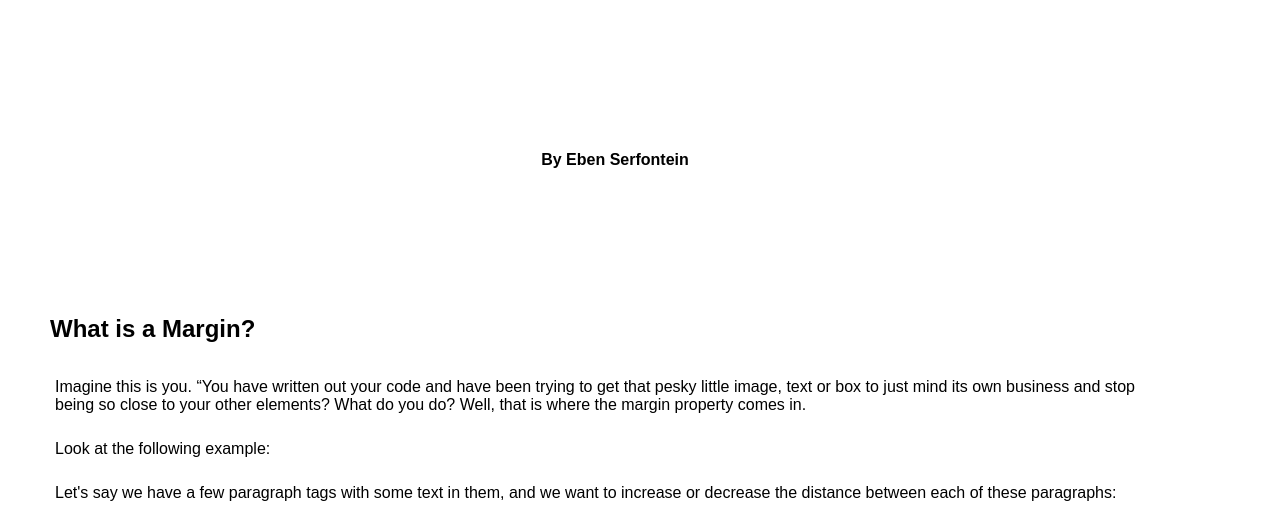
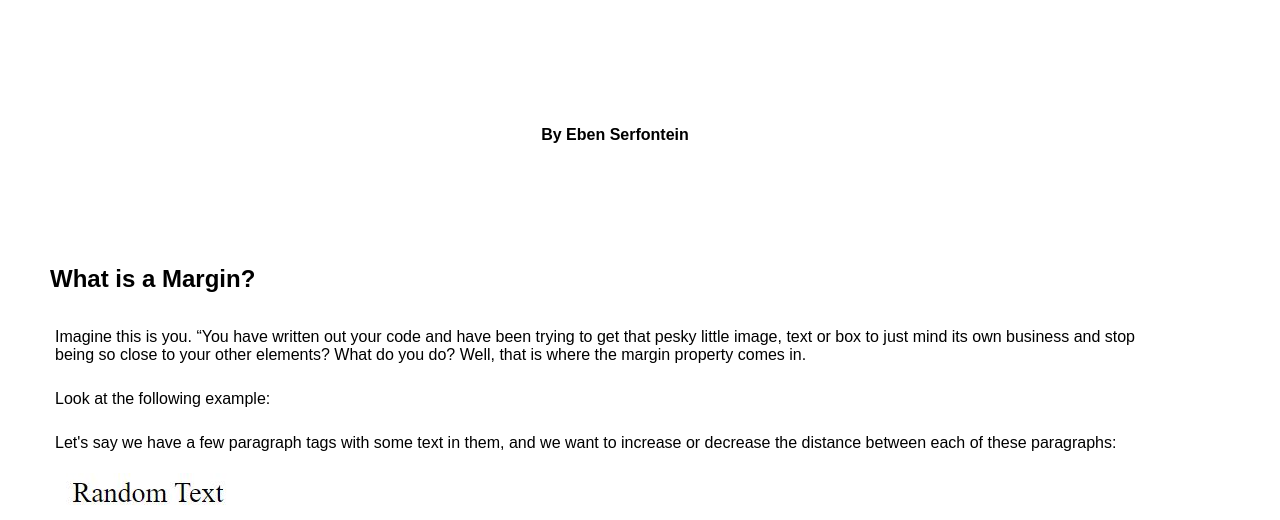
Before and after one commit to eben-serfontein/eben-serfontein.github.io, a plain HTML site: page blog/html-css.html in a window 1280 px wide. Shown: the part 229-749 px from the top of the page. Drawn offline with Linux system fonts and the light colour scheme.

Commit message:
spacing changes

```diff
--- a/blog/blog.css
+++ b/blog/blog.css
@@ -12,13 +12,13 @@ body {
 }
 .small-header {
   text-align: center;
-  padding-top: 50px;
-  padding-bottom: 100px;
+  padding-top: 25px;
+  padding-bottom: 50px;
 }
 
 h2 {
   padding-bottom: 10px;
-  padding-top: 25px;
+  padding-top: 50px;
 }
 
 h3 {
```
